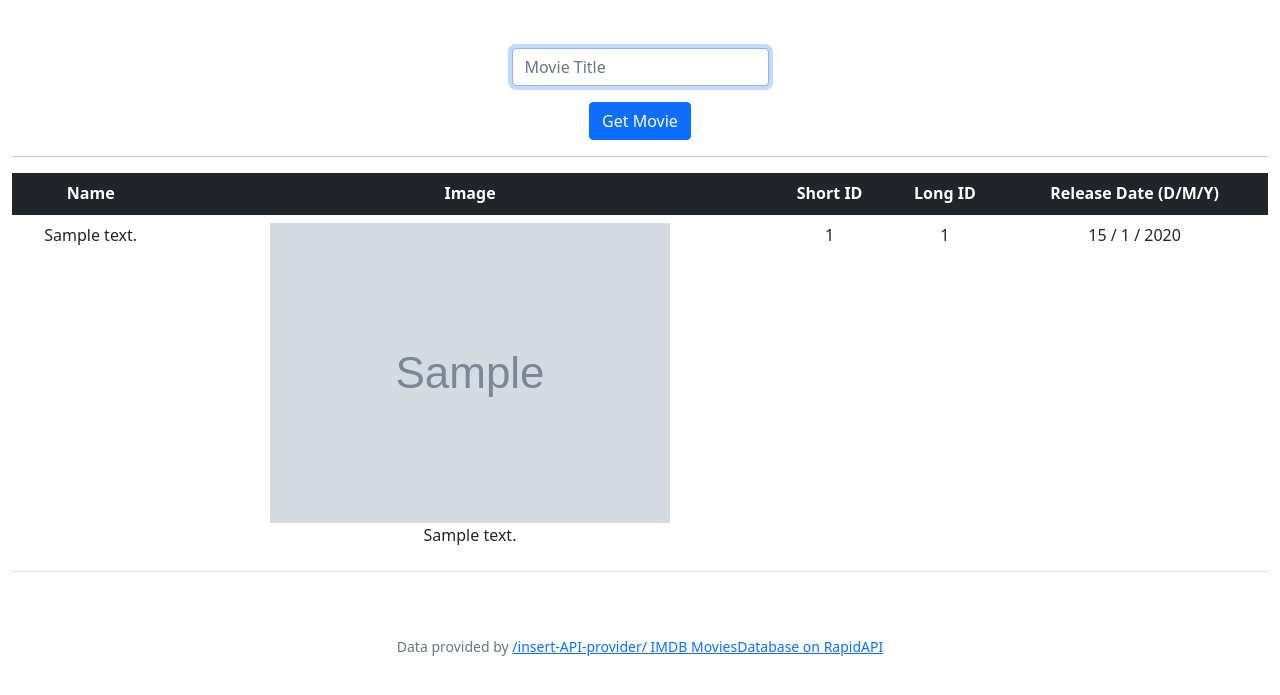
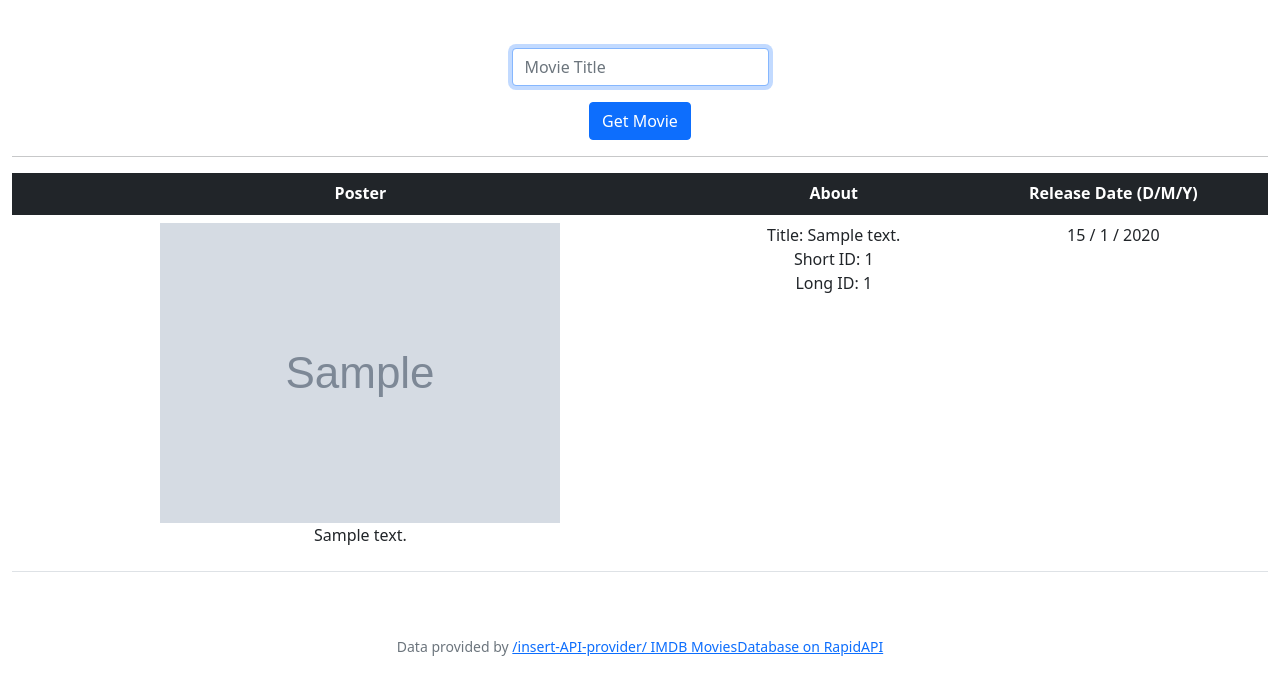
Before and after one commit to arowe54/Movie-Wizard, a Flask app: template templates/search.html in a window 1280 px wide. Shown: the part 66-761 px from the top of the page. Run offline with Flask 3, Linux system fonts and the light colour scheme; the template is opened without the code that fills it: most values are stand-ins (such as "Sample title", 1, 10 or a date in 2020); some libraries are stand-ins or nearby versions.

Commit message:
Group Cols and add NA option

```diff
--- a/templates/search.html
+++ b/templates/search.html
@@ -15,10 +15,8 @@
     <table class="table">
         <thead class="table-dark">
             <tr>
-                <th scope="col">Name</th>
-                <th scope="col">Image</th>
-                <th scope="col">Short ID</th>
-                <th scope="col">Long ID</th>
+                <th scope="col">Poster</th>
+                <th scope="col">About</th>
                 <th scope="col">Release Date (D/M/Y)</th>
 
             </tr>
@@ -26,18 +24,28 @@
         <tbody>
             {% for movie in movies %}
             <tr>
-                <td>{{ movie.titleText.text }}</td>
+
                 <td>
                     {% if movie.primaryImage != None %}
                     <figure>
                         <img src="{{ movie.primaryImage.url }}" alt="{{ movie.primaryImage.caption.plainText }}" class="img-fluid">
                         <figcaption>{{ movie.primaryImage.caption.plainText }}</figcaption>
                     </figure>
+                    {% else %}
+                    <p>Poster Unavailable</p>
                     {% endif %}
                 </td>
-                <td>{{ movie.id }}</td>
-                <td>{{ movie._id }}</td>
-                <td>{{ movie.releaseDate.day }} / {{ movie.releaseDate.month }} / {{ movie.releaseDate.year }}</td>
+                <td>
+                    Title: {{ movie.titleText.text }} <br>
+                    Short ID: {{ movie.id }} <br>
+                    Long ID: {{ movie._id }}</td>
+                <td>
+                    {% if movie.releaseDate != None %}
+                        {{ movie.releaseDate.day }} / {{ movie.releaseDate.month }} / {{ movie.releaseDate.year }}
+                    {% else %}
+                        <p>NA</p>
+                    {% endif %}
+                </td>
             </tr>
             {% endfor %}
         </tbody>
```
Also changed, not shown: 1 other file.
